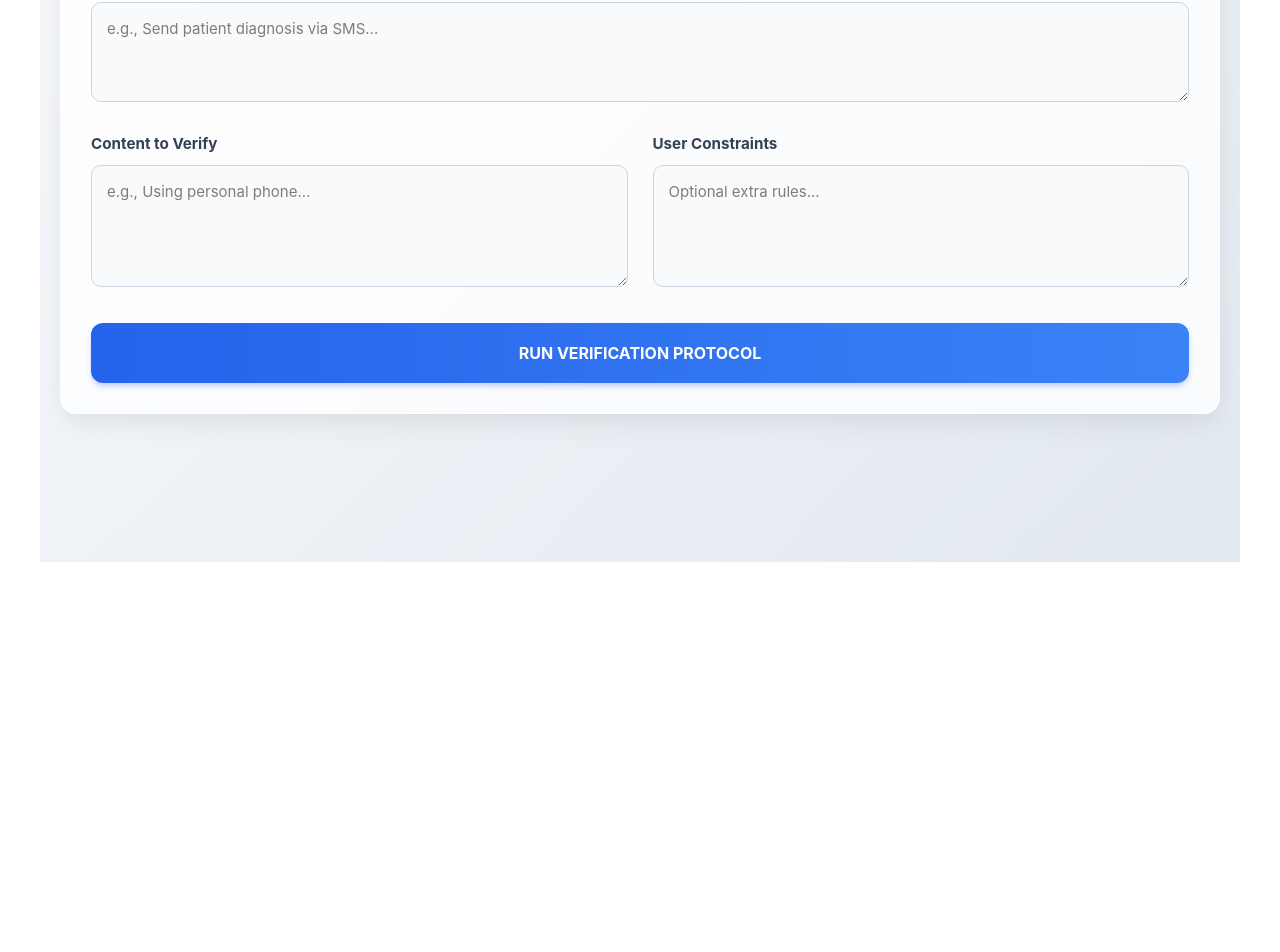
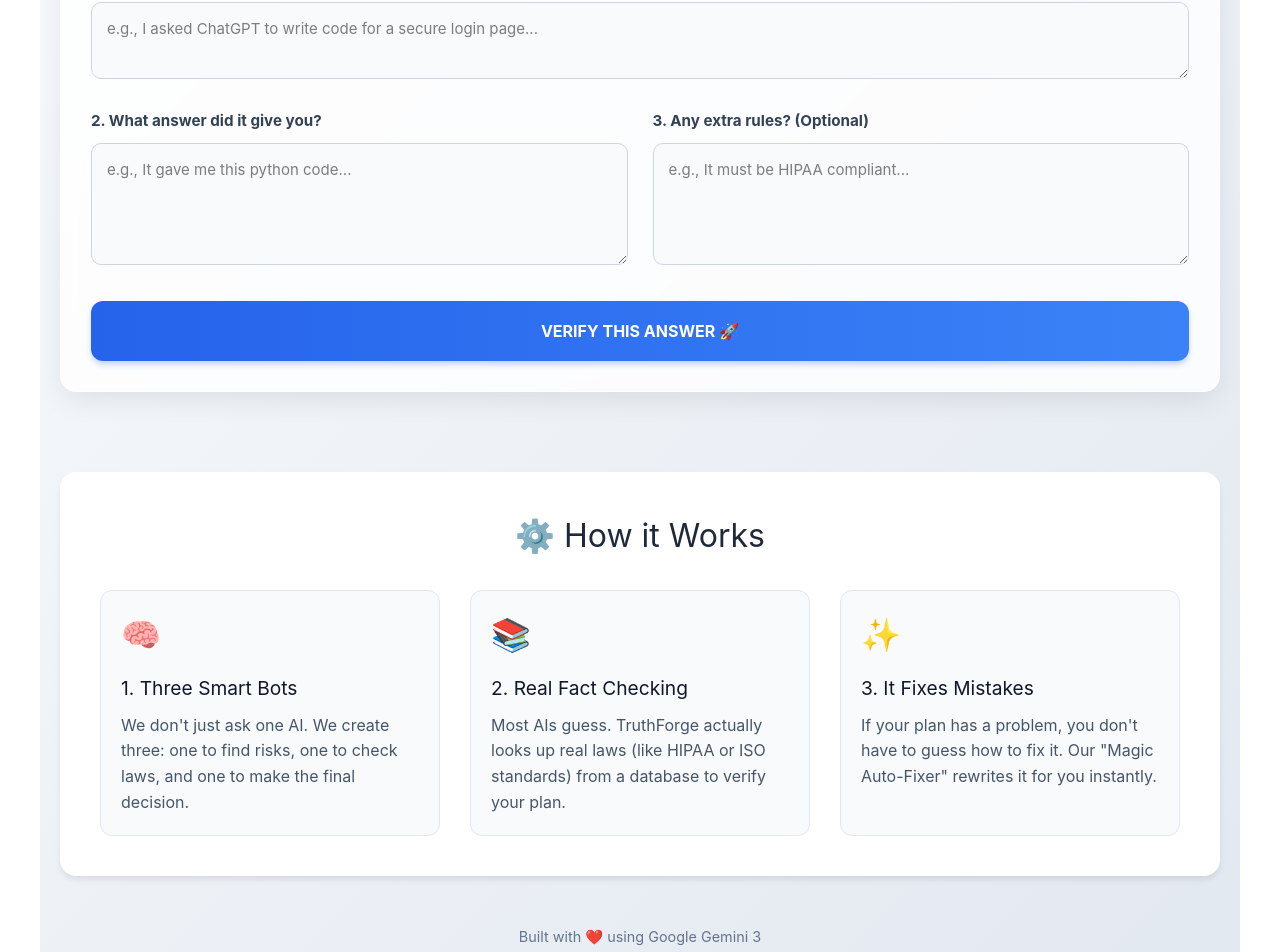
Before and after one commit to rxp017/truthforge-gemini, a Next.js app in the folder frontend/: page / in a window 1280 px wide. Shown: the part 238-1190 px from the top of the page. Before the commit the page ends 800 px from the top, so only its background shows below. Built offline with nearby package versions, Linux system fonts and the light colour scheme.

Commit message:
Added How It Works section

```diff
--- a/frontend/app/page.tsx
+++ b/frontend/app/page.tsx
@@ -25,9 +25,20 @@ export default function Home() {
   const [fixing, setFixing] = useState(false);
   const [fixedSolution, setFixedSolution] = useState("");
 
+  // YOUR BACKEND LINK
+  const API_URL = "https://rxp017-truthforge-backend.hf.space";
+
+  // Helper to make Agent Names friendly
+  const getFriendlyName = (rawName: string) => {
+    if (rawName.includes("Falsifier")) return "Risk Detector ⚠️";
+    if (rawName.includes("Compliance")) return "Rule Checker 📜";
+    if (rawName.includes("Verdict")) return "Final Judge ⚖️";
+    return rawName;
+  };
+
   async function submit() {
     if (!spec || !answer) {
-      alert("Please provide at least a Query and Content to verify.");
+      alert("Please fill in what you asked and what the AI said.");
       return;
     }
     setLoading(true);
@@ -35,7 +46,7 @@ export default function Home() {
     setFixedSolution("");
 
     try {
-      const res = await fetch("https://rxp017-truthforge-backend.hf.space/api/verify", {
+      const res = await fetch(`${API_URL}/api/verify`, {
         method: "POST",
         headers: { "Content-Type": "application/json" },
         body: JSON.stringify({ spec, answer, rules }),
@@ -43,7 +54,7 @@ export default function Home() {
       const data = await res.json();
       setResult(data);
     } catch (err) {
-      alert("Error connecting to server.");
+      alert("I couldn't reach the brain. Is the backend running?");
     }
     setLoading(false);
   }
@@ -51,7 +62,7 @@ export default function Home() {
   async function generateFix() {
     setFixing(true);
     try {
-      const res = await fetch("https://rxp017-truthforge-backend.hf.space/api/fix", {
+      const res = await fetch(`${API_URL}/api/fix`, {
         method: "POST",
         headers: { "Content-Type": "application/json" },
         body: JSON.stringify({ spec, answer, rules }),
@@ -59,7 +70,7 @@ export default function Home() {
       const data = await res.json();
       setFixedSolution(data.fixed_solution);
     } catch (err) {
-      alert("Could not generate fix.");
+      alert("Could not fix it automatically.");
     }
     setFixing(false);
   }
@@ -86,10 +97,10 @@ export default function Home() {
         style={{ textAlign: "center", marginBottom: "40px" }}
       >
         <h1 style={{ color: "#0f172a", fontSize: "2.5rem", margin: "0 0 10px 0", fontWeight: "800", letterSpacing: "-1px" }}>🛡️ TruthForge</h1>
-        <p style={{ color: "#64748b", fontSize: "1.1rem" }}>Universal AI Truth & Compliance Engine</p>
+        <p style={{ color: "#64748b", fontSize: "1.1rem" }}>Did AI lie to you? Let's double check.</p>
       </motion.div>
 
-      {/* INPUTS */}
+      {/* INPUTS - SIMPLE ENGLISH */}
       <motion.div
         initial={{ opacity: 0, scale: 0.95 }}
         animate={{ opacity: 1, scale: 1 }}
@@ -97,17 +108,23 @@ export default function Home() {
         style={{ background: "rgba(255, 255, 255, 0.8)", backdropFilter: "blur(10px)", padding: "30px", borderRadius: "16px", boxShadow: "0 10px 30px -5px rgba(0,0,0,0.1)", color: "#000", border: "1px solid white" }}
       >
         <div style={{ display: "flex", flexWrap: "wrap", gap: "25px" }}>
+
+          {/* INPUT 1 */}
           <div style={{ flex: "1 1 100%" }}>
-            <label style={labelStyle}>Query / Claim / Requirement</label>
-            <textarea rows={3} value={spec} onChange={(e) => setSpec(e.target.value)} placeholder="e.g., Send patient diagnosis via SMS..." style={inputStyle} />
+            <label style={labelStyle}>1. What did you ask the AI?</label>
+            <textarea rows={2} value={spec} onChange={(e) => setSpec(e.target.value)} placeholder="e.g., I asked ChatGPT to write code for a secure login page..." style={inputStyle} />
           </div>
+
+          {/* INPUT 2 */}
           <div style={{ flex: "1 1 300px" }}>
-            <label style={labelStyle}>Content to Verify</label>
-            <textarea rows={4} value={answer} onChange={(e) => setAnswer(e.target.value)} placeholder="e.g., Using personal phone..." style={inputStyle} />
+            <label style={labelStyle}>2. What answer did it give you?</label>
+            <textarea rows={4} value={answer} onChange={(e) => setAnswer(e.target.value)} placeholder="e.g., It gave me this python code..." style={inputStyle} />
           </div>
+
+          {/* INPUT 3 */}
           <div style={{ flex: "1 1 300px" }}>
-            <label style={labelStyle}>User Constraints</label>
-            <textarea rows={4} value={rules} onChange={(e) => setRules(e.target.value)} placeholder="Optional extra rules..." style={inputStyle} />
+            <label style={labelStyle}>3. Any extra rules? (Optional)</label>
+            <textarea rows={4} value={rules} onChange={(e) => setRules(e.target.value)} placeholder="e.g., It must be HIPAA compliant..." style={inputStyle} />
           </div>
         </div>
 
@@ -124,7 +141,7 @@ export default function Home() {
             fontSize: "16px", fontWeight: "bold",
             boxShadow: "0 4px 6px -1px rgba(37, 99, 235, 0.3)"
         }}>
-          {loading ? "⚡ AGENTS VERIFYING..." : "RUN VERIFICATION PROTOCOL"}
+          {loading ? "⚡ DOUBLE CHECKING..." : "VERIFY THIS ANSWER 🚀"}
         </motion.button>
       </motion.div>
 
@@ -136,6 +153,7 @@ export default function Home() {
           animate={{ opacity: 1, y: 0 }}
           style={{ marginTop: "40px" }}
         >
+          {/* Verdict Box */}
           <div style={{
             display: "flex", flexWrap: "wrap", justifyContent: "space-between", alignItems: "center", gap: "20px",
             padding: "30px", borderRadius: "16px", marginBottom: "30px",
@@ -146,7 +164,7 @@ export default function Home() {
           }}>
             <div style={{ flex: "1 1 300px" }}>
               <h2 style={{ margin: 0, color: result.final_verdict.includes("PASS") ? "#166534" : "#991b1b", fontSize: "2.5rem", fontWeight: "800" }}>
-                {result.final_verdict}
+                {result.final_verdict === "FAIL" ? "❌ UNSAFE ANSWER" : "✅ SAFE TO USE"}
               </h2>
               <p style={{ margin: "10px 0 0 0", color: "#333", lineHeight: "1.6", fontSize: "1.1rem" }}>{result.summary}</p>
             </div>
@@ -154,7 +172,7 @@ export default function Home() {
             <div style={{ textAlign: "center", minWidth: "150px" }}>
               <div style={{ fontSize: "0.85rem", fontWeight: "bold", color: "#555", textTransform: "uppercase", letterSpacing: "1px" }}>CONFIDENCE</div>
               <div style={{ fontSize: "3rem", fontWeight: "900", color: "#333" }}>{result.confidence_score}%</div>
-              <motion.button whileHover={{ scale: 1.05 }} onClick={downloadReport} style={{ marginTop: "10px", padding: "8px 16px", fontSize: "12px", background: "white", border: "1px solid #ccc", borderRadius: "20px", cursor: "pointer", color: "black", fontWeight: "600" }}>📥 Save Report</motion.button>
+              <motion.button whileHover={{ scale: 1.05 }} onClick={downloadReport} style={{ marginTop: "10px", padding: "8px 16px", fontSize: "12px", background: "white", border: "1px solid #ccc", borderRadius: "20px", cursor: "pointer", color: "black", fontWeight: "600" }}>📥 Save PDF</motion.button>
             </div>
           </div>
 
@@ -166,15 +184,15 @@ export default function Home() {
               style={{ marginBottom: "30px", padding: "25px", background: "#fff7ed", border: "1px solid #fdba74", borderRadius: "16px", color: "black" }}
             >
               <div style={{ display: "flex", justifyContent: "space-between", alignItems: "center", marginBottom: "15px", flexWrap: "wrap", gap: "10px" }}>
-                <h3 style={{ margin: 0, color: "#9a3412" }}>✨ Auto-Remediation</h3>
+                <h3 style={{ margin: 0, color: "#9a3412" }}>✨ Magic Fixer</h3>
                 <motion.button whileHover={{ scale: 1.02 }} whileTap={{ scale: 0.95 }} onClick={generateFix} disabled={fixing} style={{ padding: "12px 24px", background: "#ea580c", color: "white", border: "none", borderRadius: "8px", cursor: "pointer", fontWeight: "bold", boxShadow: "0 2px 4px rgba(234, 88, 12, 0.3)" }}>
-                  {fixing ? "Generating..." : "Generate Compliant Solution"}
+                  {fixing ? "Fixing it for you..." : "Correct the AI's Mistake"}
                 </motion.button>
               </div>
               <AnimatePresence>
               {fixedSolution && (
                 <motion.div initial={{ opacity: 0, y: 10 }} animate={{ opacity: 1, y: 0 }} style={{ padding: "20px", background: "white", border: "1px solid #fed7aa", borderRadius: "8px", fontSize: "1rem", lineHeight: "1.7", boxShadow: "0 2px 4px rgba(0,0,0,0.05)" }}>
-                  <strong style={{ color: "#ea580c" }}>✅ Recommended Fix:</strong><br/>
+                  <strong style={{ color: "#ea580c" }}>✅ Here is the Correct Answer:</strong><br/>
                   {fixedSolution}
                 </motion.div>
               )}
@@ -184,7 +202,7 @@ export default function Home() {
 
           <div style={{ display: "flex", flexWrap: "wrap", gap: "25px" }}>
             <div style={{ flex: "2 1 400px", display: "grid", gap: "15px" }}>
-              <h3 style={{ margin: "0", color: "#1e293b" }}>Agent Investigation</h3>
+              <h3 style={{ margin: "0", color: "#1e293b" }}>Why is it unsafe?</h3>
               {result.agents.map((agent, index) => (
                 <motion.div
                   key={index}
@@ -194,7 +212,7 @@ export default function Home() {
                   style={{ background: "white", padding: "25px", borderRadius: "12px", borderLeft: `6px solid ${agent.status === 'danger' ? '#ef4444' : agent.status === 'success' ? '#22c55e' : '#eab308'}`, boxShadow: "0 4px 6px -1px rgba(0,0,0,0.05)", color: "black" }}
                 >
                   <div style={{ display: "flex", justifyContent: "space-between", marginBottom: "10px" }}>
-                    <span style={{ fontWeight: "800", textTransform: "uppercase", fontSize: "0.85rem", color: "#64748b" }}>{agent.name}</span>
+                    <span style={{ fontWeight: "800", textTransform: "uppercase", fontSize: "0.95rem", color: "#64748b" }}>{getFriendlyName(agent.name)}</span>
                     <span style={{ fontSize: "0.85rem", fontWeight: "bold", color: agent.status === 'danger' ? '#ef4444' : '#22c55e' }}>{agent.status.toUpperCase()}</span>
                   </div>
                   <p style={{ margin: 0, lineHeight: "1.6" }}>{agent.log}</p>
@@ -202,20 +220,64 @@ export default function Home() {
               ))}
             </div>
             <div style={{ flex: "1 1 300px", background: "#1e293b", padding: "30px", borderRadius: "16px", color: "white", height: "fit-content", boxShadow: "0 10px 25px -5px rgba(30, 41, 59, 0.5)" }}>
-              <h3 style={{ margin: "0 0 20px 0", fontSize: "1.1rem", borderBottom: "1px solid #475569", paddingBottom: "15px" }}>📚 Knowledge Graph</h3>
+              <h3 style={{ margin: "0 0 20px 0", fontSize: "1.1rem", borderBottom: "1px solid #475569", paddingBottom: "15px" }}>📚 Rules Checked</h3>
               {result.rag_sources.length > 0 ? (
                 <ul style={{ paddingLeft: "20px", margin: 0, fontSize: "0.9rem", color: "#cbd5e1", lineHeight: "1.8" }}>
                   {result.rag_sources.map((source, i) => <motion.li initial={{ opacity: 0 }} animate={{ opacity: 1 }} transition={{ delay: 0.3 + (i * 0.1) }} key={i} style={{ marginBottom: "15px" }}>{source}</motion.li>)}
                 </ul>
-              ) : <p style={{ color: "#94a3b8" }}>No specific database matches found.</p>}
+              ) : <p style={{ color: "#94a3b8" }}>No specific rule violations found.</p>}
             </div>
           </div>
         </motion.div>
       )}
       </AnimatePresence>
+
+      {/* --- HOW IT WORKS (SIMPLE ENGLISH) --- */}
+      <motion.div
+        initial={{ opacity: 0 }}
+        whileInView={{ opacity: 1 }}
+        viewport={{ once: true }}
+        style={{ marginTop: "80px", padding: "40px", background: "white", borderRadius: "16px", boxShadow: "0 4px 6px -1px rgba(0,0,0,0.1)" }}
+      >
+        <h2 style={{ textAlign: "center", color: "#1e293b", marginBottom: "30px", fontSize: "2rem" }}>⚙️ How it Works</h2>
+        <div style={{ display: "grid", gridTemplateColumns: "repeat(auto-fit, minmax(300px, 1fr))", gap: "30px" }}>
+
+          <div style={cardStyle}>
+            <div style={iconStyle}>🧠</div>
+            <h3 style={titleStyle}>1. Three Smart Bots</h3>
+
+            <p style={textStyle}>We don't just ask one AI. We create three: one to find risks, one to check laws, and one to make the final decision.</p>
+          </div>
+
+          <div style={cardStyle}>
+            <div style={iconStyle}>📚</div>
+            <h3 style={titleStyle}>2. Real Fact Checking</h3>
+            <p style={textStyle}>Most AIs guess. TruthForge actually looks up real laws (like HIPAA or ISO standards) from a database to verify your plan.</p>
+          </div>
+
+          <div style={cardStyle}>
+            <div style={iconStyle}>✨</div>
+            <h3 style={titleStyle}>3. It Fixes Mistakes</h3>
+            <p style={textStyle}>If your plan has a problem, you don't have to guess how to fix it. Our "Magic Auto-Fixer" rewrites it for you instantly.</p>
+          </div>
+
+        </div>
+      </motion.div>
+
+      {/* FOOTER */}
+      <div style={{ textAlign: "center", marginTop: "50px", color: "#64748b", fontSize: "0.9rem" }}>
+        Built with ❤️ using Google Gemini 3
+      </div>
+
     </div>
   );
 }
 
+// STYLES
+const cardStyle = { padding: "20px", background: "#f8fafc", borderRadius: "12px", border: "1px solid #e2e8f0" };
+const iconStyle = { fontSize: "2rem", marginBottom: "15px" };
+const titleStyle = { margin: "0 0 10px 0", color: "#0f172a", fontSize: "1.2rem" };
+const textStyle = { margin: 0, color: "#475569", lineHeight: "1.6" };
+
 const inputStyle = { width: "100%", padding: "15px", borderRadius: "10px", border: "1px solid #cbd5e1", fontSize: "15px", fontFamily: "inherit", color: "black", background: "#f8fafc", resize: "vertical" as const, outline: "none", transition: "border 0.2s" };
 const labelStyle = { fontWeight: "700", display: "block", marginBottom: "10px", color: "#334155", fontSize: "0.95rem" };
```
